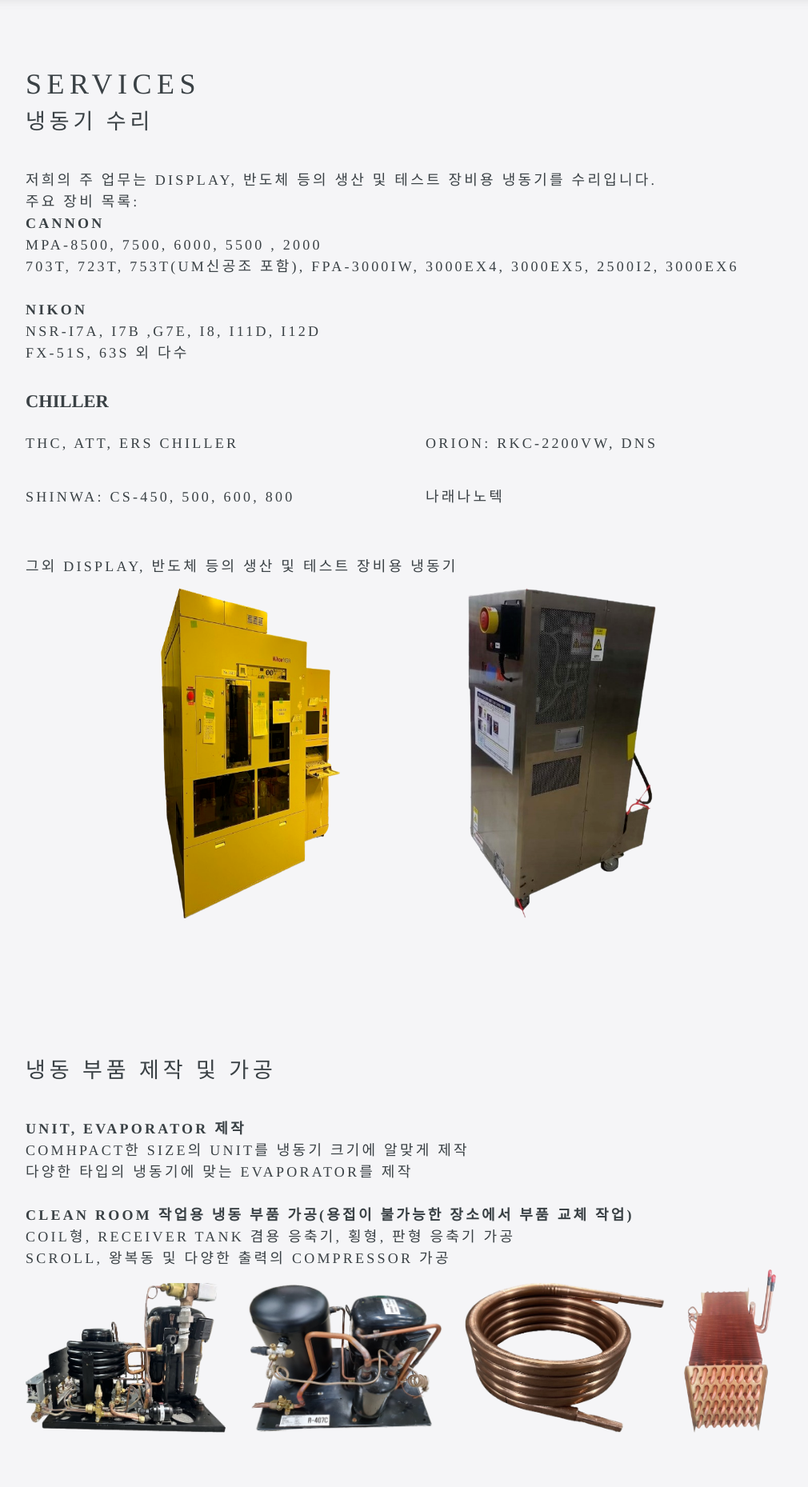
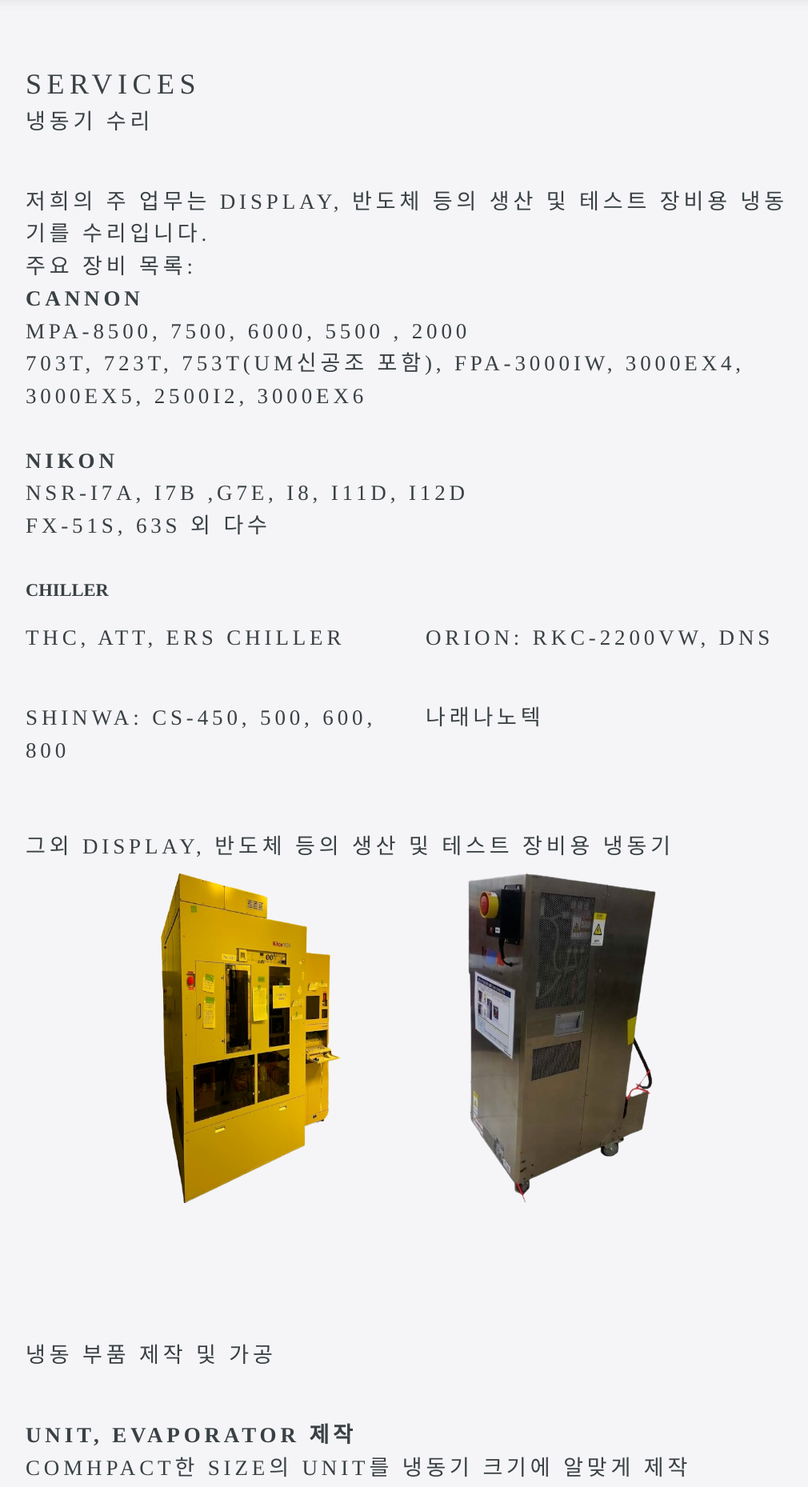
Before and after one commit to sangjoon6099/sangjoon6099.github.io, a Jekyll site: the page built from services.html, in a window 1280 px wide. Shown: the part 422-2281 px from the top of the page at 80% size, without its empty margins (128-1138 px from the left). Built offline with Jekyll 4.4.1, drawn with Linux system fonts in a browser that asks for light colours; some web fonts are replaced.

Commit message:
Update services.html

```diff
--- a/services.html
+++ b/services.html
@@ -9,7 +9,7 @@ navigation_order: 3
 
 <div class="editable">
 	<b><h3>냉동기 수리</h3></b>
-	<h3 style="font-size:80%">
+	<h3 >
 	저희의 주 업무는 Display, 반도체 등의 생산 및 테스트 장비용 냉동기를 수리입니다.<br>
 	주요 장비 목록:<br>
 
@@ -24,14 +24,14 @@ navigation_order: 3
 	<b>CHILLER</b>
 	<div class="columns">
 	<div class="column">
-	<h3 style="font-size:80%">THC, ATT, ERS Chiller </h3>
-	<h3 style="font-size:80%">SHINWA: CS-450, 500, 600, 800</h3>
+	<h3 >THC, ATT, ERS Chiller </h3>
+	<h3 >SHINWA: CS-450, 500, 600, 800</h3>
 	</div>
 	<div class="column">
-	<h3 style="font-size:80%">ORION: RKC-2200VW, DNS</h3>
-	<h3 style="font-size:80%">나래나노텍</h3></div></div>
+	<h3 >ORION: RKC-2200VW, DNS</h3>
+	<h3 >나래나노텍</h3></div></div>
 
-	<h3 style="font-size:80%">그외 Display, 반도체 등의 생산 및 테스트 장비용 냉동기</h3>
+	<h3 >그외 Display, 반도체 등의 생산 및 테스트 장비용 냉동기</h3>
 	<img  src="../images/Nikon.png" width="25%" style="padding-left:16% ;padding-right:16%" >
 	<img class="sangjoon" src="../images/chiller-1.png" width="25%" style="padding-right:16%">
 <div style="clear:both:"></div>
@@ -39,7 +39,7 @@ navigation_order: 3
 
 <b><h3>냉동 부품 제작 및 가공</h3></b>
 
-<h3 style="font-size:80%"><b>Unit, Evaporator 제작</b><br>
+<h3 ><b>Unit, Evaporator 제작</b><br>
 
 Comhpact한 size의 Unit를 냉동기 크기에 알맞게 제작<br>
 
@@ -62,7 +62,7 @@ Scroll, 왕복동 및 다양한 출력의 Compressor 가공 </h3>
 <b><h3>냉동기 국산화</h3></b>
 
 
-<h3 style="font-size:80%">현재 국내에서 사용되는 노광기의 냉동기는 대부분이 일제이며 국산 냉동기의 점유율은 현저히 낮습니다.<br>
+<h3 >현재 국내에서 사용되는 노광기의 냉동기는 대부분이 일제이며 국산 냉동기의 점유율은 현저히 낮습니다.<br>
 
 그에 맞춰 의성공조(주)는 Test 장비를 갖추어 꾸준히 냉동부품을 개발하여 국산화에 힘쓰고있습니다.</h3>
 
@@ -77,7 +77,7 @@ Scroll, 왕복동 및 다양한 출력의 Compressor 가공 </h3>
 <b><h3>다양한 냉동 부품 보유</h3></b>
 
 
-<h3 style="font-size:80%">노광기, Chiller, Stepper 등 장비 운영 특성상 긴급하게 대응을 해야 하기 때문에<br>
+<h3 >노광기, Chiller, Stepper 등 장비 운영 특성상 긴급하게 대응을 해야 하기 때문에<br>
 
 의성공조(주)는 다양한 종류의 Compressor, 응축기 및 냉동 소모품(제수변, 팽창변, Filter Dryer, Orifice 및 다양한 Type의 Valve)을 보유하고있어서<br>
 
```
